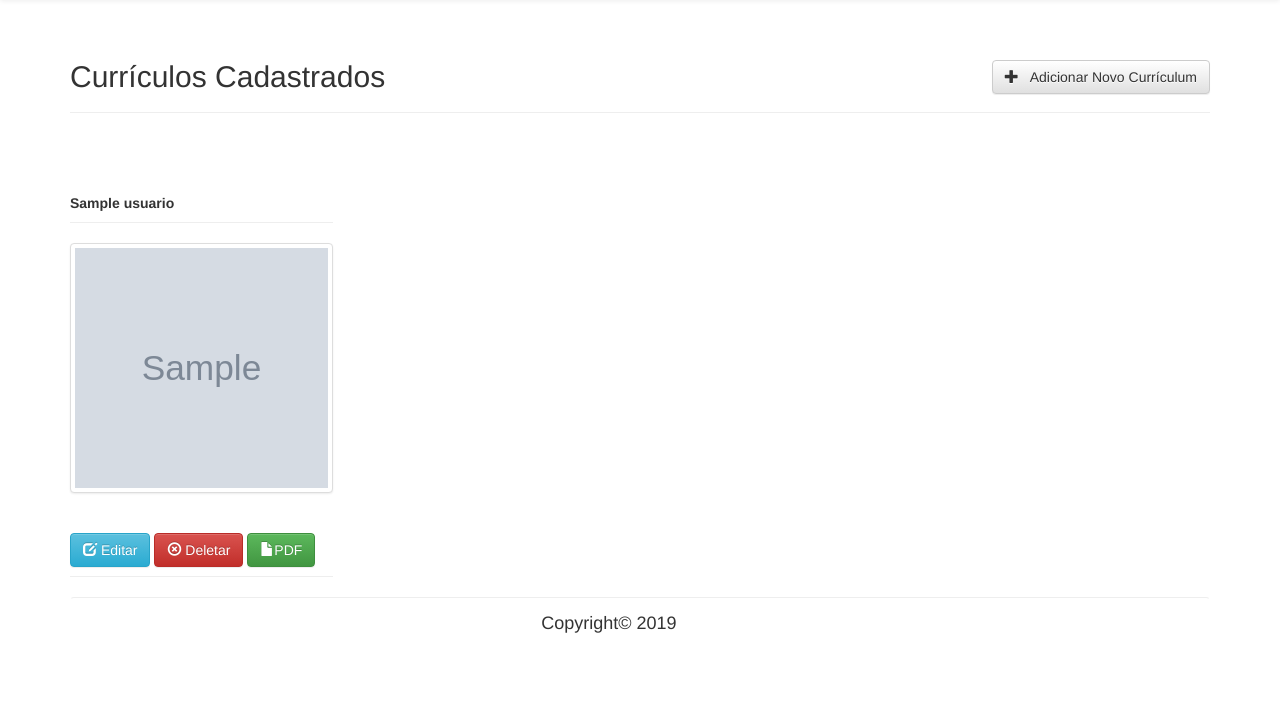
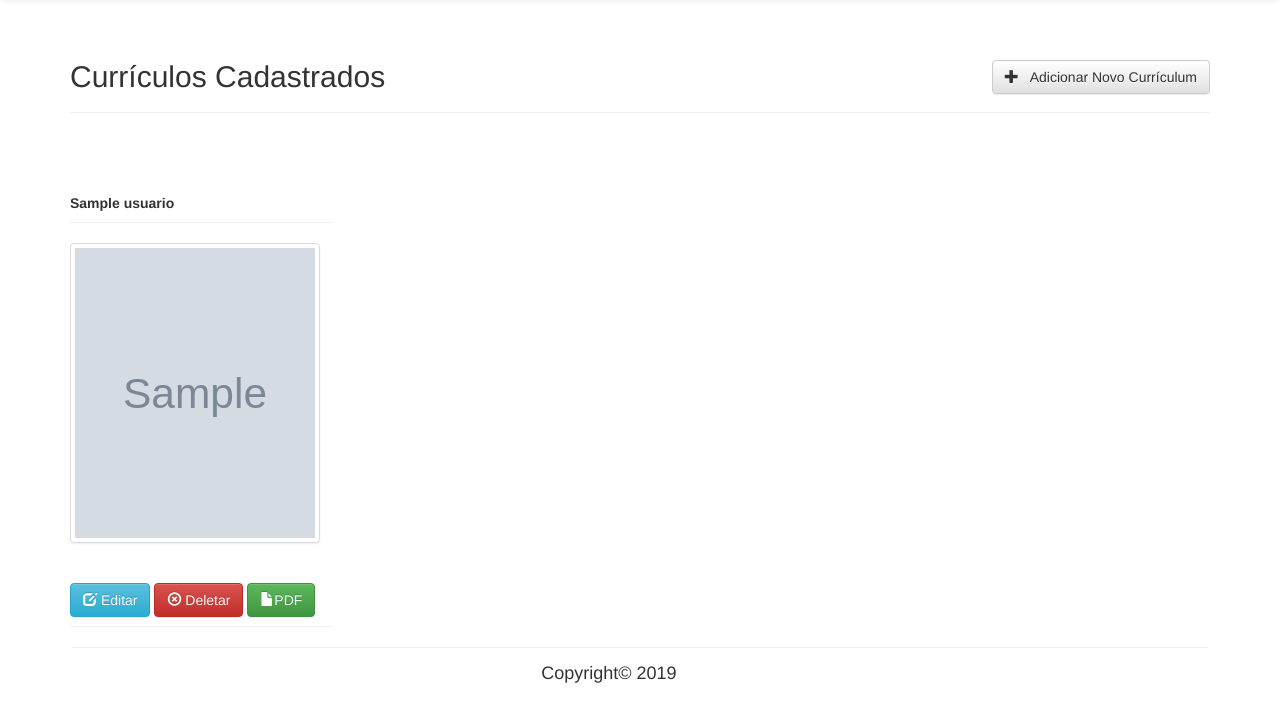
Before and after one commit to Believeint/php_fpdf, a PHP site: page / in a window 1280 px wide. Shown: the part 51-773 px from the top of the page. Run offline with PHP 8.4, Linux system fonts and the light colour scheme; tables that the repository leaves empty hold one stand-in row (values such as "Sample post"); grey boxes marked "Sample" are stand-in pictures.

Commit message:
Tamanho imagem de exibição

```diff
--- a/index.php
+++ b/index.php
@@ -61,7 +61,7 @@ if ($stmt->rowCount() > 0) {
         ?>
 			<div class="col-xs-3">
 				<p class="page-header"><b><?php echo $nome_completo; ?></B></p>
-				<img src="imagem_usuarios/<?php echo $row['imagemUsuario']; ?>" class="img-thumbnail" style="min-height:250px;" />
+				<img src="imagem_usuarios/<?php echo $row['imagemUsuario']; ?>" class="img-thumbnail" style="min-height:300px;height:300px;min-width:250;width:250px;" />
 				<p class="page-header">
 				<span>
 				<a class="btn btn-info"  href="editarForm.php?editar_id=<?php echo $row['idUsuario']; ?>" title="Clique para Editar" onclick="return confirm('Ter certeza que deseja editar ?')"><span class="glyphicon glyphicon-edit"></span> Editar</a>
--- a/pdf.php
+++ b/pdf.php
@@ -22,7 +22,7 @@ $pdf = new FPDF('P', 'mm', 'A4');
 $pdf->AddPage();
 
 $pdf->SetXY(80, 20);
-$pdf->SetFont('Arial', 'B', 16);
+$pdf->SetFont('Arial', 'B', 18);
 $pdf->SetTextColor(0,0, 60);
 $pdf->Cell(0, 10, "Curriculum Vitae", 1, 1, "Right text", 0, 0, 'C');
 $pdf->GetX(100);
```
